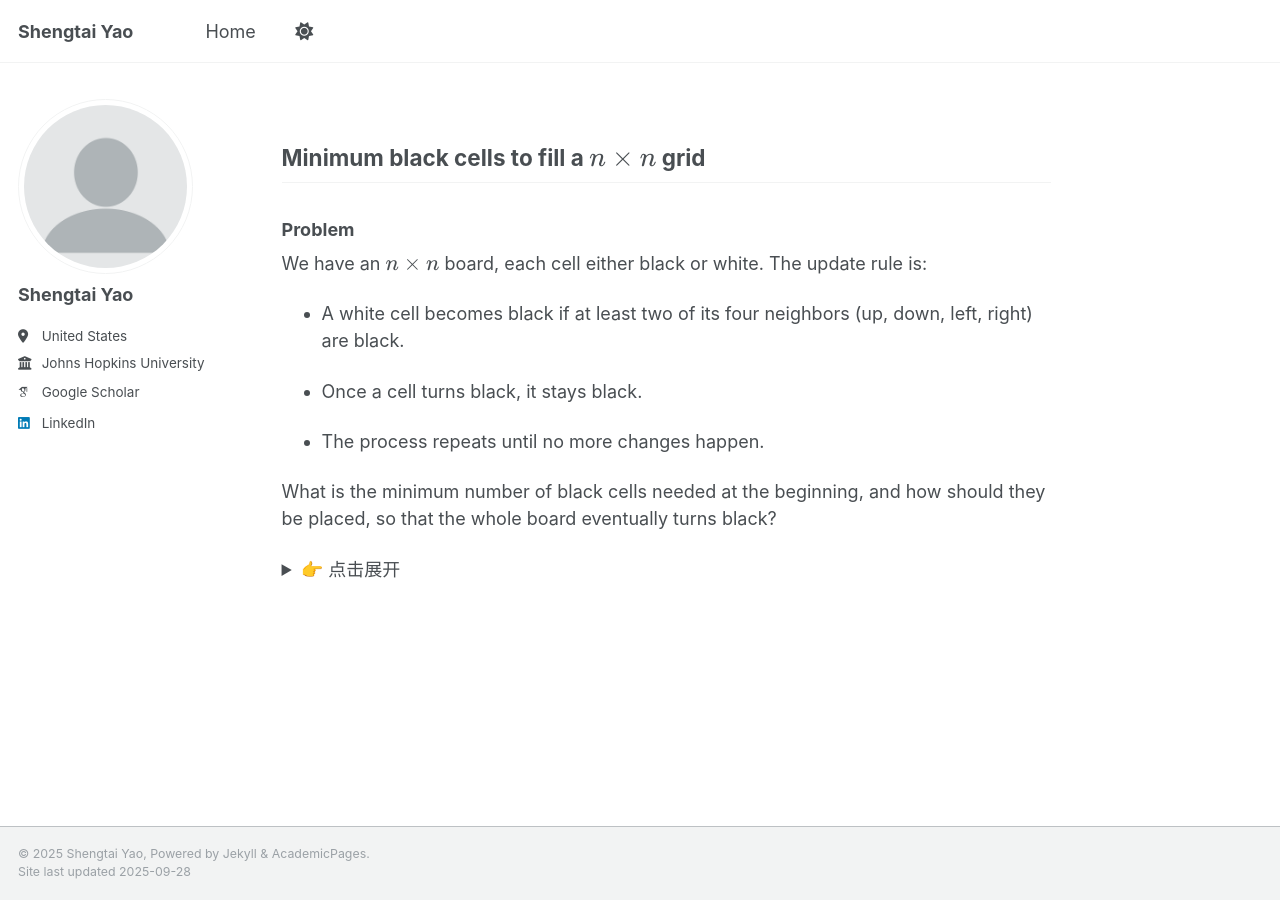
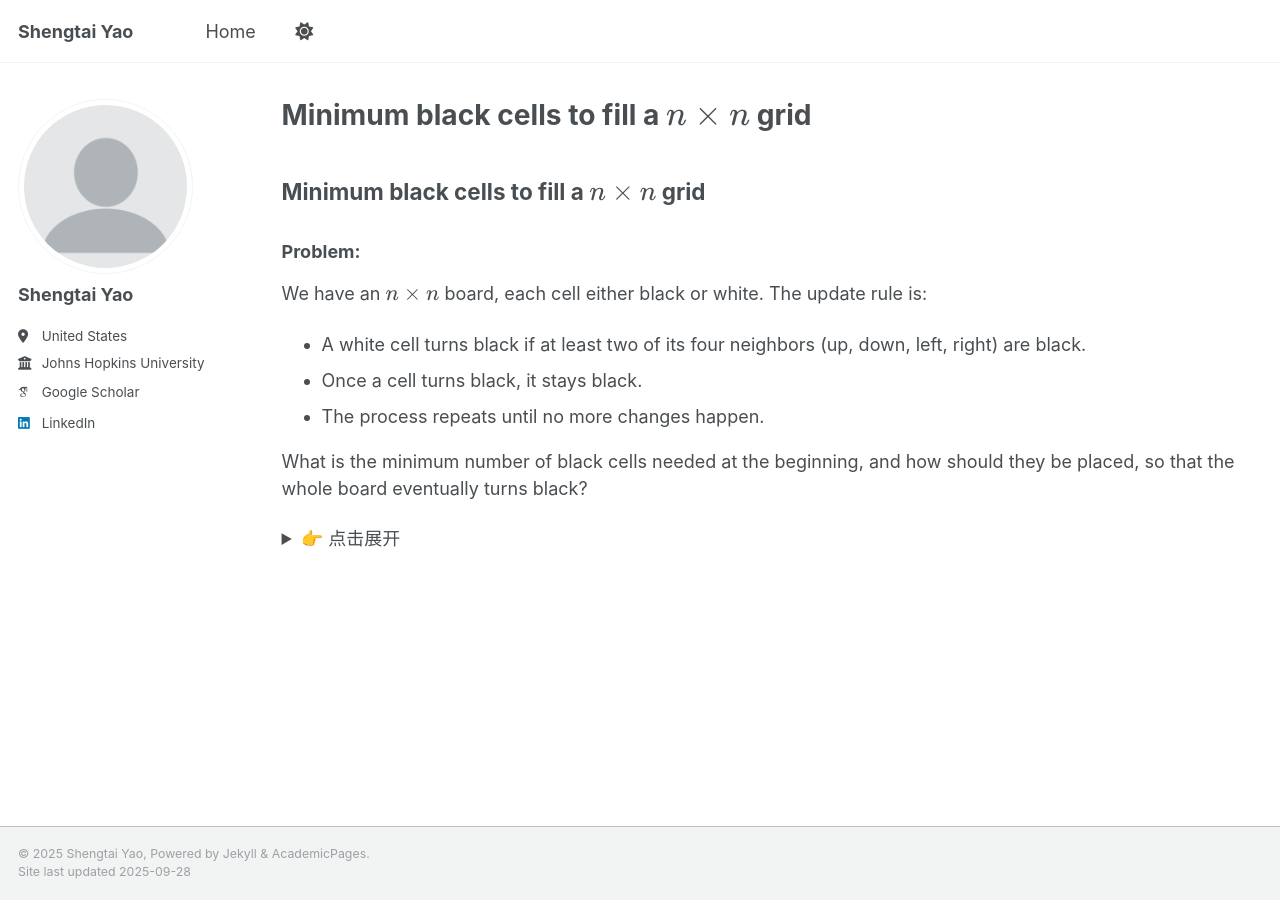
Before and after one commit to Yaoshengtai/Yaoshengtai.github.io, a Jekyll site: the page built from blog/minimum_black_cells.md, in a window 1280 px wide. Built offline with Jekyll 4.4.1, drawn with Linux system fonts in a browser that asks for light colours; some web fonts are replaced; our own code applies the rules of GitHub Pages for plain Markdown files.

Commit message:
Update minimum_black_cells.md

```diff
--- a/blog/minimum_black_cells.md
+++ b/blog/minimum_black_cells.md
@@ -1,18 +1,14 @@
 ---
 author_profile: true
-
+layout: archive
 ---
-
-
 ## Minimum black cells to fill a \\( n \times n \\) grid
 
-### Problem
+### Problem:
 We have an \\( n \times n \\) board, each cell either black or white. The update rule is:
 
-* A white cell becomes black if at least two of its four neighbors (up, down, left, right) are black.
-
+* A white cell turns black if at least two of its four neighbors (up, down, left, right) are black.
 * Once a cell turns black, it stays black.
-
 * The process repeats until no more changes happen.
 
 What is the minimum number of black cells needed at the beginning, and how should they be placed, so that the whole board eventually turns black?
```
